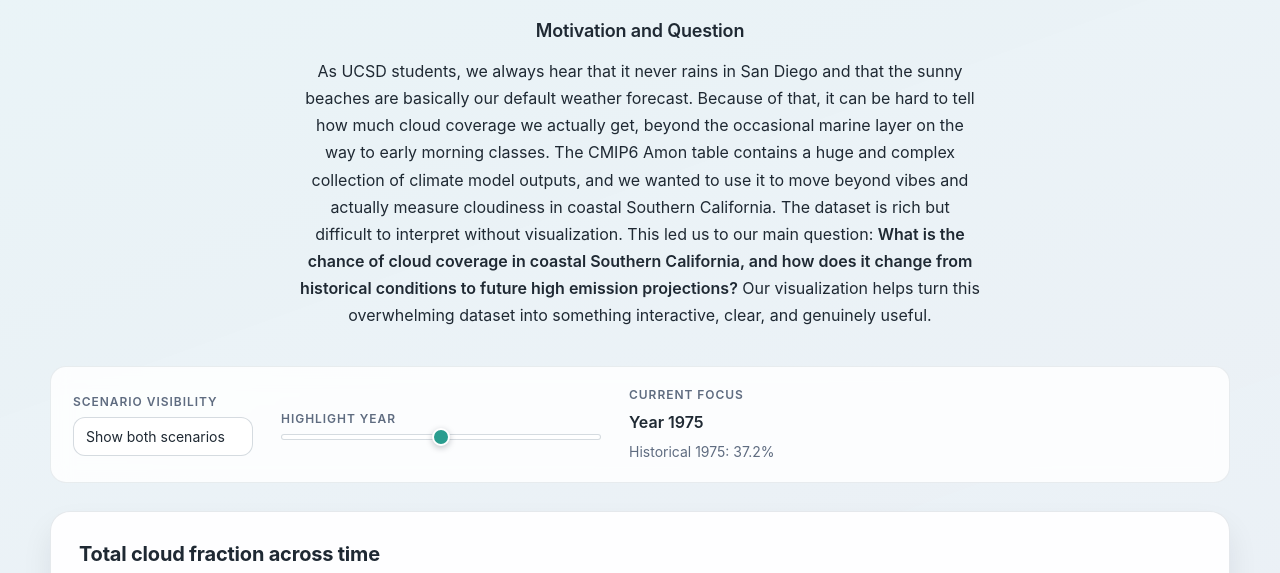
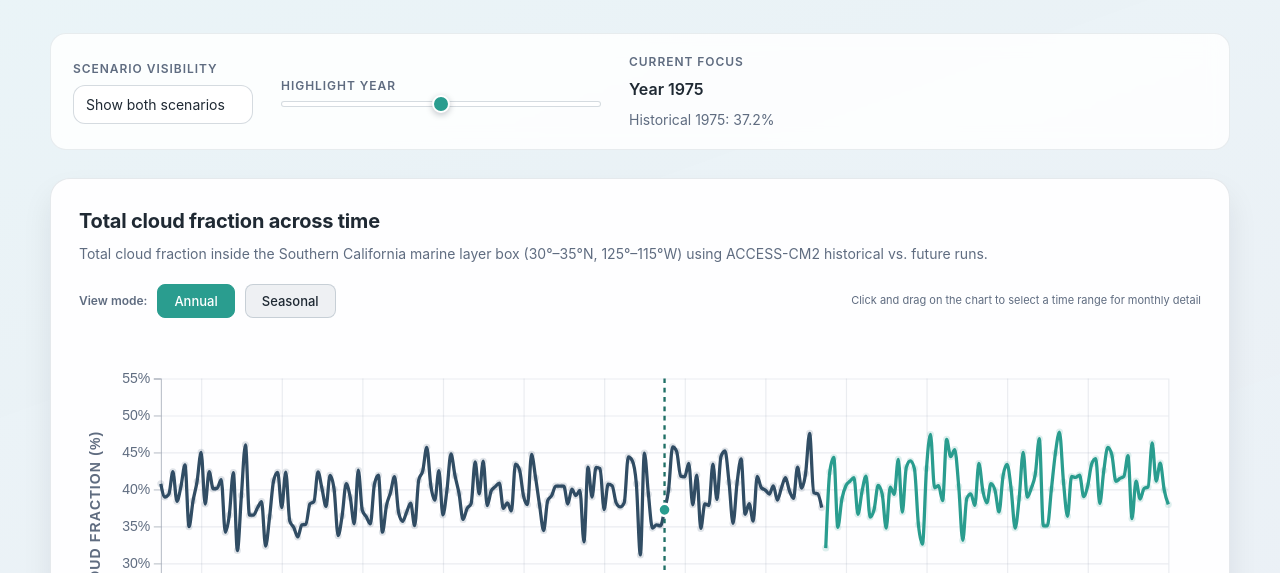
Before and after one commit to wendydu1102/DSC106_Project3, a plain HTML site: page index.html in a window 1280 px wide. Shown: the part 215-788 px from the top of the page. Drawn offline with nearby package versions, Linux system fonts and the light colour scheme.

Commit message:
Update index.html

```diff
--- a/index.html
+++ b/index.html
@@ -13,13 +13,6 @@
             <span class="title-badge">CMIP6 • Amon Table</span>
             <h1><span style="text-decoration: line-through;">Sunny</span> Cloudy SoCal</h1>
             <p>Comparing historical coastal cloudiness to a high-emissions future to explore how total cloud fraction might shift along Southern California's shoreline.</p>
-
-            <div class="writeup-subsection" style="margin-top: 20px;">
-                <h3>Motivation and Question</h3>
-                <p>
-                    As UCSD students, we always hear that it never rains in San Diego and that the sunny beaches are basically our default weather forecast. Because of that, it can be hard to tell how much cloud coverage we actually get, beyond the occasional marine layer on the way to early morning classes. The CMIP6 Amon table contains a huge and complex collection of climate model outputs, and we wanted to use it to move beyond vibes and actually measure cloudiness in coastal Southern California. The dataset is rich but difficult to interpret without visualization. This led us to our main question: <strong>What is the chance of cloud coverage in coastal Southern California, and how does it change from historical conditions to future high emission projections?</strong> Our visualization helps turn this overwhelming dataset into something interactive, clear, and genuinely useful.
-                </p>
-            </div>
         </header>
 
         <div class="controls-panel">
```
